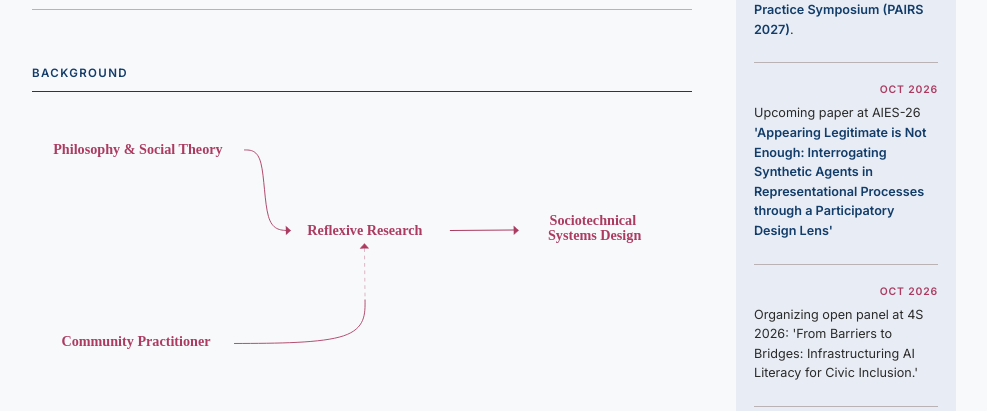
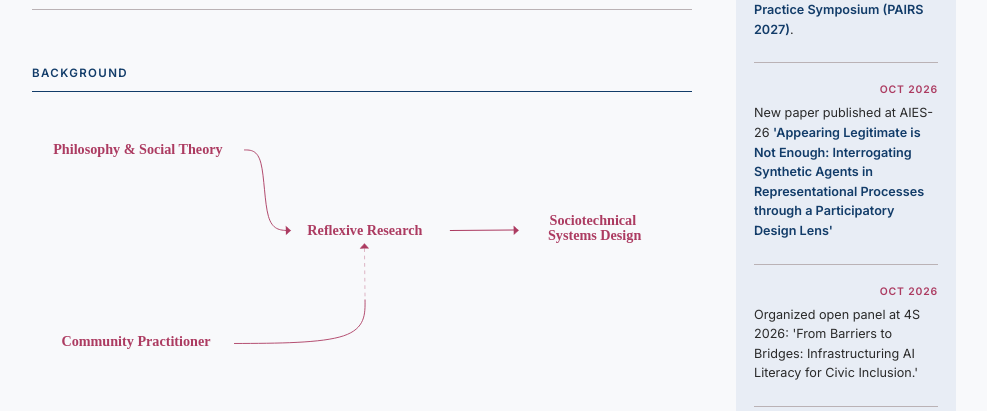
Before and after one commit to adityanayak-info/adityanayak-info.github.io, a Jekyll site: the page built from index.md, in a window 1280 px wide and 900 px high, scrolled down 892 px. Shown: the part 155-566 px from the top of the window, without its empty margins (146-1133 px from the left). Built offline with Jekyll 4.4.1, drawn with Linux system fonts in a browser that asks for light colours.

Commit message:
Update publication statuses and panel organization

```diff
--- a/_data/news.yml
+++ b/_data/news.yml
@@ -13,10 +13,10 @@
   text: "Joining the Programme Committee of the <a href='https://pairs.site/2027/' target='_blank' rel='noopener'>Participatory AI Research and Practice Symposium (PAIRS 2027)</a>."
 
 - date: "Oct 2026"
-  text: "Upcoming paper at AIES-26 <a href='https://doi.org/10.48550/arXiv.2608.17099' target='_blank' rel='noopener'>'Appearing Legitimate is Not Enough: Interrogating Synthetic Agents in Representational Processes through a Participatory Design Lens'</a>"
+  text: "New paper published at AIES-26 <a href='https://doi.org/10.1609/aies.v9i3.43274' target='_blank' rel='noopener'>'Appearing Legitimate is Not Enough: Interrogating Synthetic Agents in Representational Processes through a Participatory Design Lens'</a>"
 
 - date: "Oct 2026"
-  text: "Organizing open panel at 4S 2026: 'From Barriers to Bridges: Infrastructuring AI Literacy for Civic Inclusion.'"
+  text: "Organized open panel at 4S 2026: 'From Barriers to Bridges: Infrastructuring AI Literacy for Civic Inclusion.'"
 
 - date: "June 2026"
   text: "New paper published at CHIWORK 2026: <a href='https://doi.org/10.1145/3808045.3808070' target='_blank' rel='noopener'>'Concerns and Strategic Responses of Older Workers Navigating Generative AI in Bridge Employment.'</a>"
```
